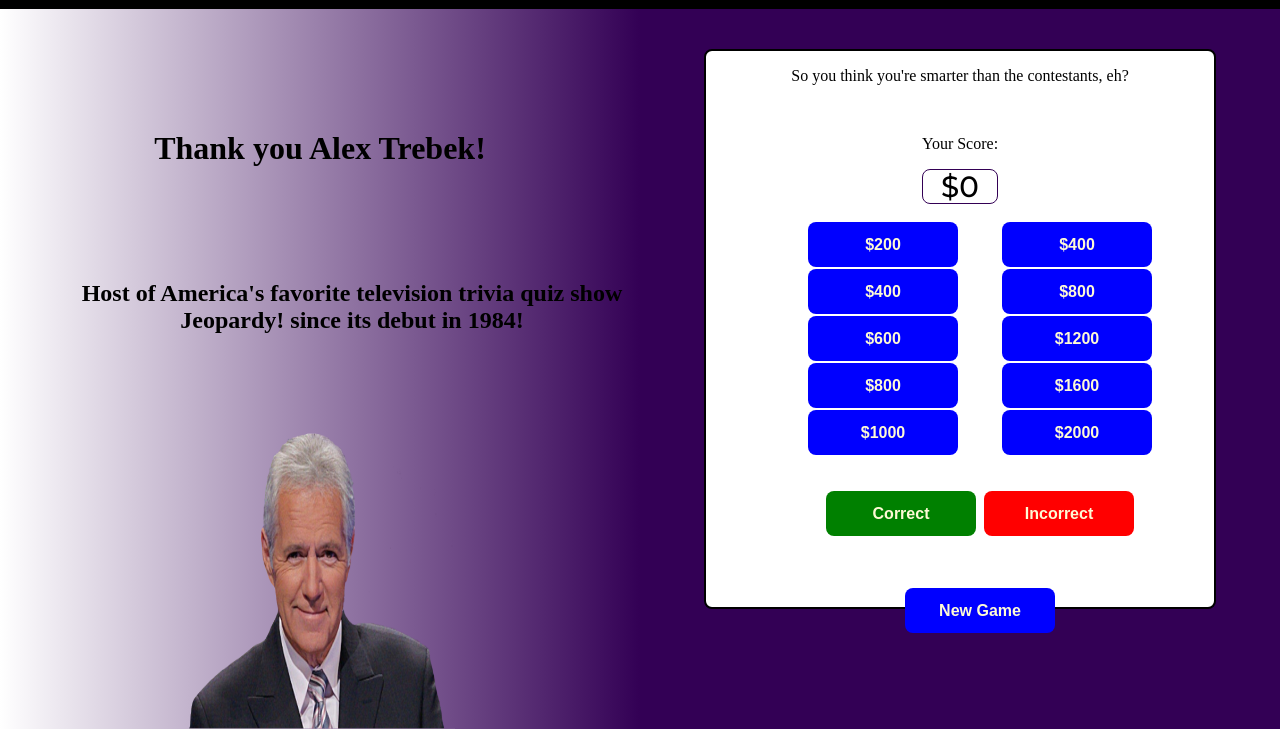
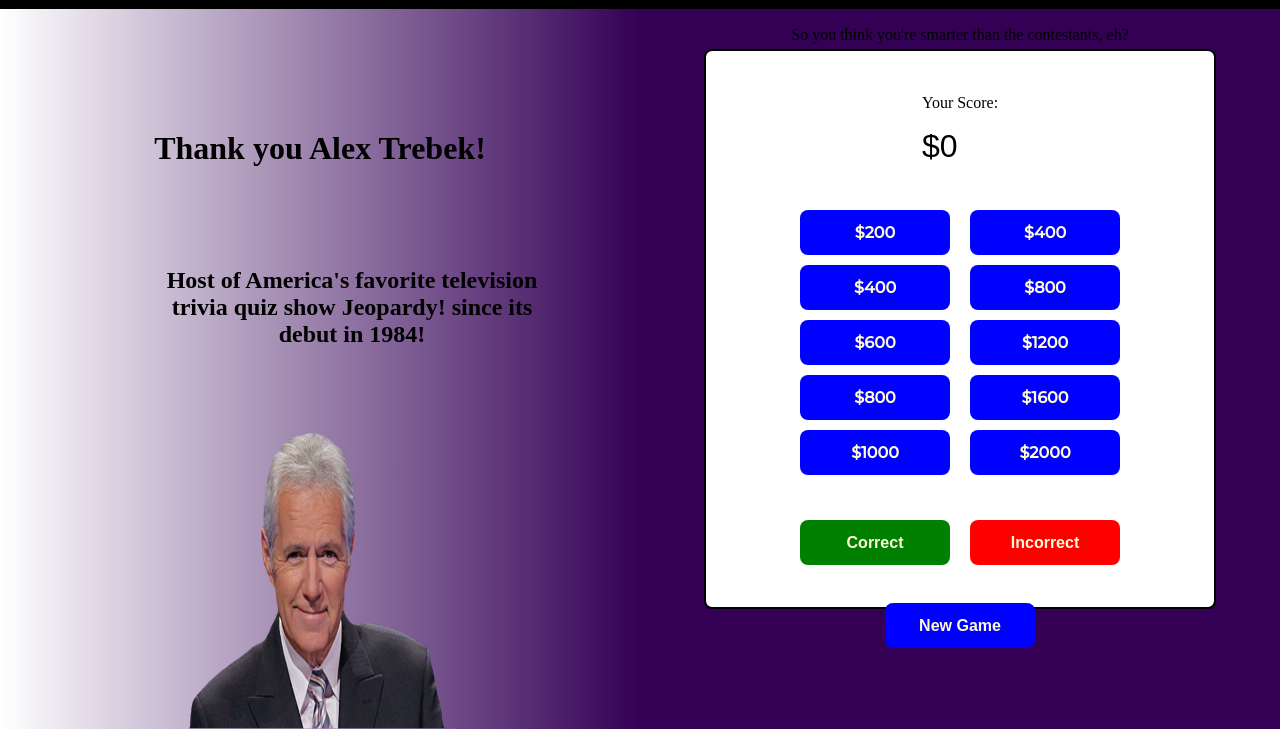
Before and after one commit to mshaynerush/jeopardy, a plain HTML site: page index.html in a window 1280 px wide. Shown: the part 71-800 px from the top of the page. Drawn offline with Linux system fonts and the light colour scheme.

Commit message:
Update style.css

```diff
--- a/style.css
+++ b/style.css
@@ -13,6 +13,11 @@
   box-sizing: border-box;
 }
 
+ul
+{
+    padding: 0;
+    margin: 0;
+}
 
 
 .header
@@ -72,7 +77,7 @@
 
 .alex-host
 {
-    width: 100%;
+    width: 75%;
     padding-left: 10%;
     text-align: center;
 }
@@ -89,7 +94,6 @@
     display: flex;
     justify-content: center;
     align-items: center;
-    flex-direction: column;
     background-color: #330055;
 }
 
@@ -100,10 +104,11 @@
     width: 80%;
     height: 70%;
     display: flex;
-    justify-content: space-between;
+    justify-content: center;
     align-items: center;
     flex-direction: column;
     border-radius: 8px;
+
 }
 
 .game-play-header
@@ -113,82 +118,61 @@
     align-items: center;
     flex-direction: column;
 }
+
+.display-score
+{
+    font-family: Arial, helvetica;;
+    font-size: 24pt;
+
+}
 .score-buttons
 {
     display: flex;
-    justify-content: space-around;
+    justify-content: space-between;
     align-items: center;
+    margin: 35px 0 15px 0;
 }
 
-
-.clue-button ul
-{
-	width: 154px;
-	height: 49px;
-	display: block;
-	background-color: black;
-	list-style: none;
-	padding: 2px;
-	float: left;
-}
 
 .clue-button li
 {
 	width: 150px;
 	height: 45px;
-	line-height: 45px;
-	font-family: Arial, sans-serif;
+	font-family: Montserrat, sans-serif;
 	font-weight: 800;
 	color: #FEFAD5;
 	background-color: blue;
-	margin: 2px;
-	text-align: center;
     border-radius: 8px;
+    display: flex;
+    justify-content: center;
+    align-items: center;
+    margin: 10px;
 }
 
-ul
+
+.result-buttons ul
 {
-	list-style-type: none;
-}
-
-.result ul
-{
-	display: block;
-	height: 49px;
-	width: 304px;
-	padding: 2px;
-	margin: 0 auto;
-    text-align: center;
-    border-radius: 8px;
+    display: flex;
+    justify-content: space-evenly;
+    align-content: center;
+    margin: 10px 0;
 }
 
 .result li
 {
-	display: inline-block;
-	float: middle;
 	width: 150px;
 	height: 45px;
-	text-align: center;
 	font-family: Arial, sans-serif;
 	font-weight: 800;
 	color: #FEFAD5;
-	margin: 2px;
-    line-height: 45px;
     border-radius: 8px;
+    display: flex;
+    justify-content: center;
+    align-items: center;
+    margin: 10px;
 }
 
-.new ul
-{
-	display: block;
-	height: 49px;
-	width: 304px;
-	padding: 2px;
-	margin: 0 auto;
-	text-align: center;
-	background-color: blue;
-    text-align: center;
 
-}
 
 .new li
 {
@@ -226,19 +210,6 @@
 
 }
 
-.display-score
-{
-	font-family: Montserrat;
-	font-size: 22pt;
-	padding: 12px;
-	width: auto;
-	height: 35px;
-	border: 1px solid #330055;
-	border-radius: 8px;
-	display: flex;
-	justify-content: center;
-	align-items: center;
-}
 
 @media only screen and (max-width: 480px){
 
```
